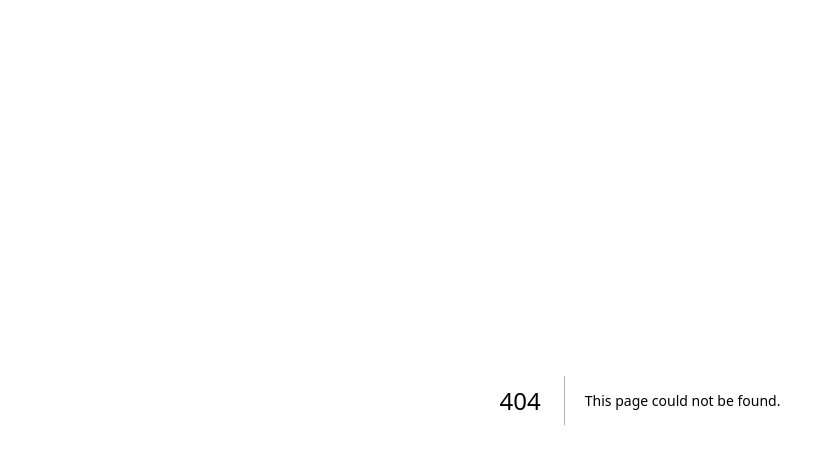
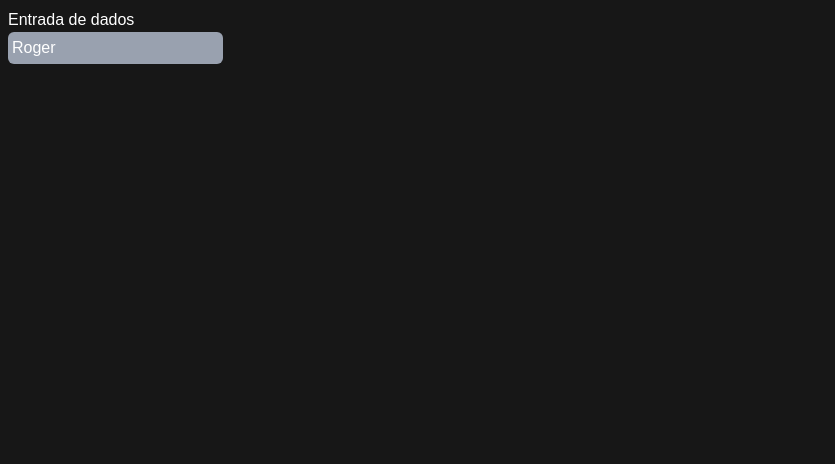
Before and after one commit to rogin2005/CursoJS, a Next.js app in the folder CursoJS/Fs_udemy/react-next-aula/react-fundamentos/: page /fundamentos/entrada in a window 1280 px wide. Before the commit this address had no page. Shown: the top 464 px of the page, without its empty margins (0-835 px from the left). Built offline with nearby package versions, Linux system fonts and the light colour scheme.

Commit message:
Criando caixa de texto

```diff
--- /dev/null
+++ b/CursoJS/Fs_udemy/react-next-aula/react-fundamentos/src/app/fundamentos/entrada/page.tsx
@@ -0,0 +1,11 @@
+export default function Entrada() {
+    return (
+        <div className="p-2">
+            <h1>Entrada de dados</h1>
+            <input
+            value={"Roger"}
+            className="campo-texto"
+            type="text" />
+        </div>
+    )
+}
--- a/CursoJS/Fs_udemy/react-next-aula/react-fundamentos/src/app/globals.css
+++ b/CursoJS/Fs_udemy/react-next-aula/react-fundamentos/src/app/globals.css
@@ -29,3 +29,8 @@
   @apply bg-red-500 p-5;
   @apply hover:bg-purple-500;
 }
+
+.campo-texto {
+  @apply bg-gray-400 p-1;
+  @apply rounded-md;
+}
```
